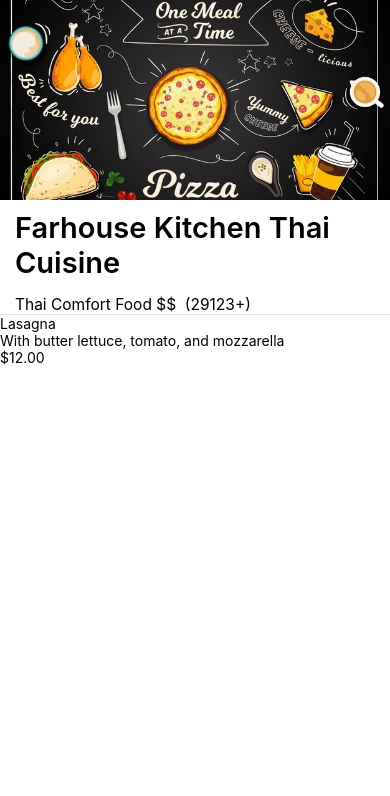
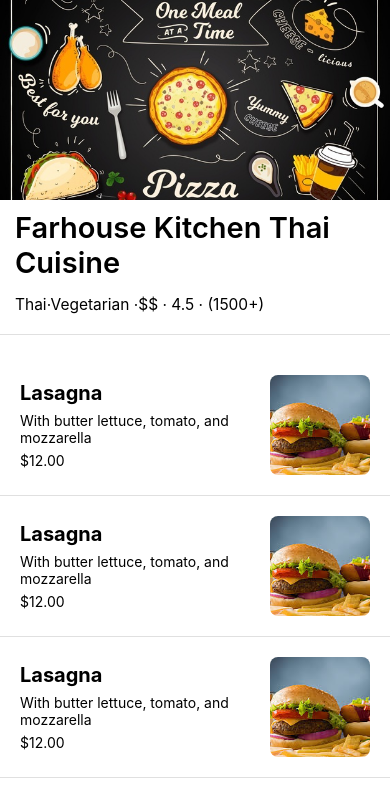
Before and after one commit to suckitfa/uber-eats-clone, a React Native app: screen / in a window 390 px wide. Shown: the top 796 px of the page. Built offline with nearby package versions, Linux system fonts and the light colour scheme.

Commit message:
update: menu item

```diff
--- a/components/restaurantDetail/About.js
+++ b/components/restaurantDetail/About.js
@@ -1,12 +1,32 @@
 import { View, Text, Image } from 'react-native'
 import React from 'react'
 
+const yelpRestaurantInfo = {
+  name:"Farhouse Kitchen Thai Cuisine",
+  price:"$$",
+  views:'1500',
+  rating:'4.5',
+  categories:[{title:"Thai"},{title:"Vegetarian"}],
+  image:"",
+}
+
+const {
+    name,
+    price,
+    image,
+    views,
+    rating,
+    categories
+  } = yelpRestaurantInfo;
+// fomat the categories
+const fomattedCategories = categories.map(category => category.title).join('·');
+const description = `${fomattedCategories} ${price ? '·' + price : ''} · ${rating} · (${views}+)`;
 // const image = "https://images.unsplash.com/photo-1518791841217-8f162f1e1131?ixlib=rb-1.2.1&ixid=eyJhcHBfaWQiOjEyMDd9&auto=format&fit=crop&w=800&q=60"
 
-const image = "https://images.unsplash.com/photo-1517248135467-4c7edcad34c4?ixid=MnwxMjA3fDB8MHxzZWFyY2h8MXx8cmVzdGF1cmFudCUyMGludGVyaW9yfGVufDB8fDB8fA%3D%3D&ixlib=rb-1.2.1&w=1000&q=80"
+// const image = "https://images.unsplash.com/photo-1517248135467-4c7edcad34c4?ixid=MnwxMjA3fDB8MHxzZWFyY2h8MXx8cmVzdGF1cmFudCUyMGludGVyaW9yfGVufDB8fDB8fA%3D%3D&ixlib=rb-1.2.1&w=1000&q=80"
 
 const title = "Farhouse Kitchen Thai Cuisine"
-const description = "Thai Comfort Food $$  (29123+)"
+// const description = "Thai Comfort Food $$  (29123+)"
 export default function About() {
   return (
     <View>
--- a/components/restaurantDetail/MenuItem.js
+++ /dev/null
@@ -1,40 +0,0 @@
-import { View, Text, StyleSheet } from 'react-native'
-import React from 'react'
-
-const foods = [
-  {
-    title:"Lasagna",
-    description:"With butter lettuce, tomato, and mozzarella",
-    price: "$12.00",
-    image: require('../../assets/images/bg2.jpg')
-  }
-]
-
-// 使用 StyleSheet.create 统一管理当前组件的样式
-
-// const styles = StyleSheet.create({
-//   menuItemStyle :{
-//     flexDirection: 'row',
-//     justifyContent: 'space-between',
-//     margin:20
-//   },
-// });
-
-export default function MenuItem() {
-  const food = foods[0]
-  return (
-    <View>
-        <FoodInfo {...food}/>
-        {/* FoodImage */}
-    </View>
-  )
-}
-
-
-const FoodInfo = ({title,description,price})=>(
-  <View>
-    <Text>{title}</Text>
-    <Text>{description}</Text>
-    <Text>{price}</Text>
-  </View>
-);
--- /dev/null
+++ b/components/restaurantDetail/MenuItems.js
@@ -0,0 +1,119 @@
+import { View, Text, StyleSheet,Image ,ScrollView} from 'react-native'
+import React from 'react'
+import {Divider} from 'react-native-elements'
+const foods = [
+  {
+    title:"Lasagna",
+    description:"With butter lettuce, tomato, and mozzarella",
+    price: "$12.00",
+    image: require('../../assets/images/bg1.jpg')
+  },
+  {
+    title:"Lasagna",
+    description:"With butter lettuce, tomato, and mozzarella",
+    price: "$12.00",
+    image: require('../../assets/images/bg1.jpg')
+  },
+  {
+    title:"Lasagna",
+    description:"With butter lettuce, tomato, and mozzarella",
+    price: "$12.00",
+    image: require('../../assets/images/bg1.jpg')
+  },
+  {
+    title:"Lasagna",
+    description:"With butter lettuce, tomato, and mozzarella",
+    price: "$12.00",
+    image: require('../../assets/images/bg1.jpg')
+  },{
+    title:"Lasagna",
+    description:"With butter lettuce, tomato, and mozzarella",
+    price: "$12.00",
+    image: require('../../assets/images/bg1.jpg')
+  },
+  {
+    title:"Lasagna",
+    description:"With butter lettuce, tomato, and mozzarella",
+    price: "$12.00",
+    image: require('../../assets/images/bg1.jpg')
+  },
+  {
+    title:"Lasagna",
+    description:"With butter lettuce, tomato, and mozzarella",
+    price: "$12.00",
+    image: require('../../assets/images/bg1.jpg')
+  },
+  {
+    title:"Lasagna",
+    description:"With butter lettuce, tomato, and mozzarella",
+    price: "$12.00",
+    image: require('../../assets/images/bg1.jpg')
+  },
+  {
+    title:"Lasagna",
+    description:"With butter lettuce, tomato, and mozzarella",
+    price: "$12.00",
+    image: require('../../assets/images/bg1.jpg')
+  },{
+    title:"Lasagna",
+    description:"With butter lettuce, tomato, and mozzarella",
+    price: "$12.00",
+    image: require('../../assets/images/bg1.jpg')
+  }
+]
+
+// 使用 StyleSheet.create 统一管理当前组件的样式
+const styles = StyleSheet.create({
+  menuItemStyle :{
+    flexDirection: 'row',
+    justifyContent: 'space-between',
+    margin:20
+  },
+  titleStyle: {
+    fontSize: 20,
+    fontWeight: 'bold',
+  }
+});
+
+export default function MenuItems() {
+  return (
+    <ScrollView showsVerticalScrollIndicator={false}>
+      {
+        foods.map((food,index) => (
+          <View>
+            <MenuItem key={index} food={food}/>
+            <Divider width={0.5} />
+          </View>
+        ))
+      }
+    </ScrollView>
+  )
+}
+
+const MenuItem = ({food}) => (
+  <View style={styles.menuItemStyle}>
+        <FoodInfo {...food}/>
+        <FoodImage {...food}/>
+    </View>
+);
+
+const FoodInfo = ({title,description,price})=>(
+  <View style={{width:240,justifyContent:"space-evenly"}}>
+    <Text style={styles.titleStyle}>{title}</Text>
+    <Text>{description}</Text>
+    <Text>{price}</Text>
+  </View>
+);
+
+
+const FoodImage = ({image})=>(
+  <Image
+    // source={{uri:image}}
+    source={require('../../assets/images/bg1.jpg')}
+    style={{
+      width:100,
+      height:100,
+      borderRadius:8,
+    }}
+  />
+);
--- a/screens/RestaurantDetail.js
+++ b/screens/RestaurantDetail.js
@@ -2,15 +2,13 @@ import { View, Text, SafeAreaView } from 'react-native'
 import React from 'react'
 import About from '../components/restaurantDetail/About'
 import { Divider } from 'react-native-elements'
-import MenuItem from '../components/restaurantDetail/MenuItem'
+import MenuItems from '../components/restaurantDetail/MenuItems'
 export default function RestaurantDetail() {
   return (
     <View>
-      <View>
         <About />
-        <Divider size={5}/>
-      </View>
-      <MenuItem />
+        <Divider size={1.8} style={{marginVertical:20}}/>
+        <MenuItems />
     </View>
   )
 }
```
Also changed, not shown: 1 other file (tests, documents, lock files or other folders).
